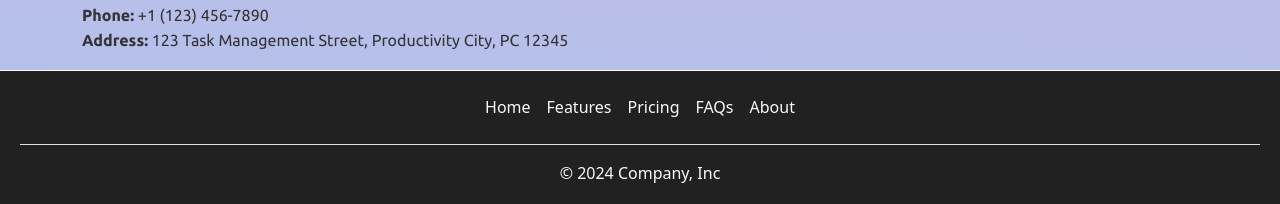
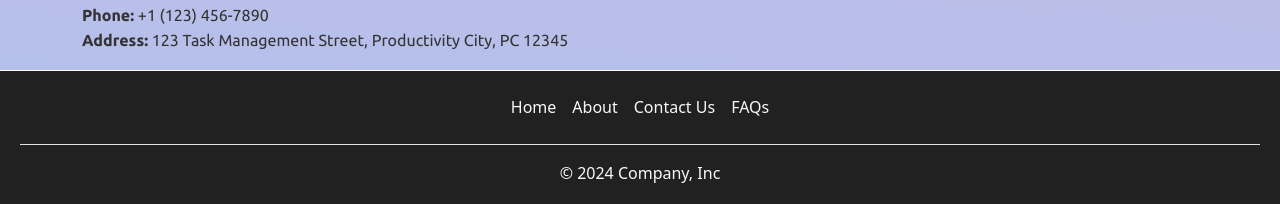
Before and after one commit to shardajadhav03/Taskmanagement, a Django app: page /about/ in a window 1280 px wide. Shown: the part 1318-1522 px from the top of the page. Run offline with Django 5.2, Linux system fonts and the light colour scheme; data comes from the database, SQL or seed files in the repository; some libraries are stand-ins or nearby versions.

Commit message:
Update layouts.html

```diff
--- a/taskmanage/templates/layouts.html
+++ b/taskmanage/templates/layouts.html
@@ -85,11 +85,10 @@
         </div>
         <footer class="py-3">
             <ul class="nav justify-content-center border-bottom pb-3 mb-3 ">
-                <li class="nav-item"><a href="#" class="nav-link px-2 text-light">Home</a></li>
-                <li class="nav-item"><a href="#" class="nav-link px-2 text-light">Features</a></li>
-                <li class="nav-item"><a href="#" class="nav-link px-2 text-light">Pricing</a></li>
-                <li class="nav-item"><a href="#" class="nav-link px-2 text-light">FAQs</a></li>
-                <li class="nav-item"><a href="#" class="nav-link px-2 text-light">About</a></li>
+                <li class="nav-item"><a href="{% url 'home' %}" class="nav-link px-2 text-light">Home</a></li>
+                <li class="nav-item"><a href="{% url 'about' %}" class="nav-link px-2 text-light">About</a></li>
+                <li class="nav-item"><a href="{% url 'home' %}" class="nav-link px-2 text-light">Contact Us</a></li>
+                <li class="nav-item"><a href="{% url 'home' %}" class="nav-link px-2 text-light">FAQs</a></li>
             </ul>
             <p class="text-center text-light">© 2024 Company, Inc</p><p class="visit">{% if user.is_authenticated %}{% else %}Total visits: {{ visit_count }}{% endif %}</p>
         </footer>
```
